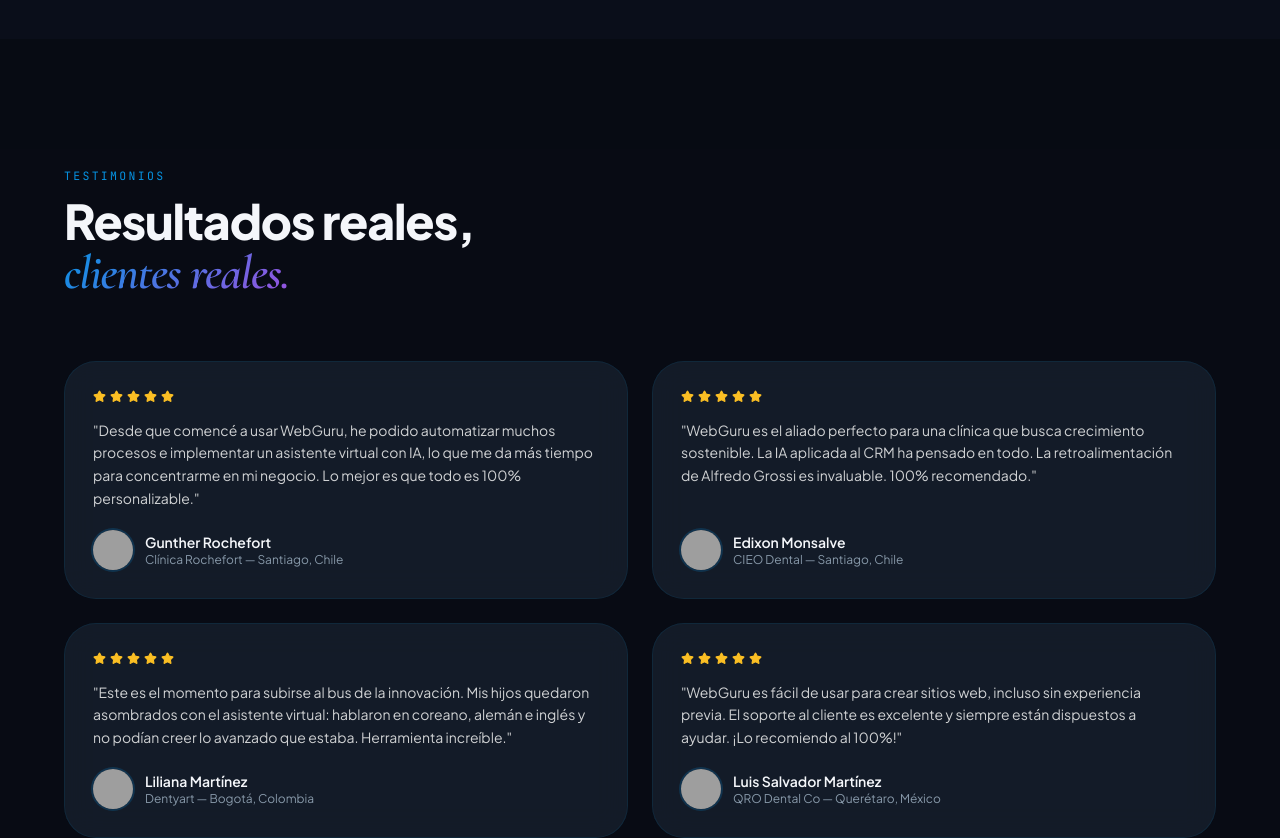
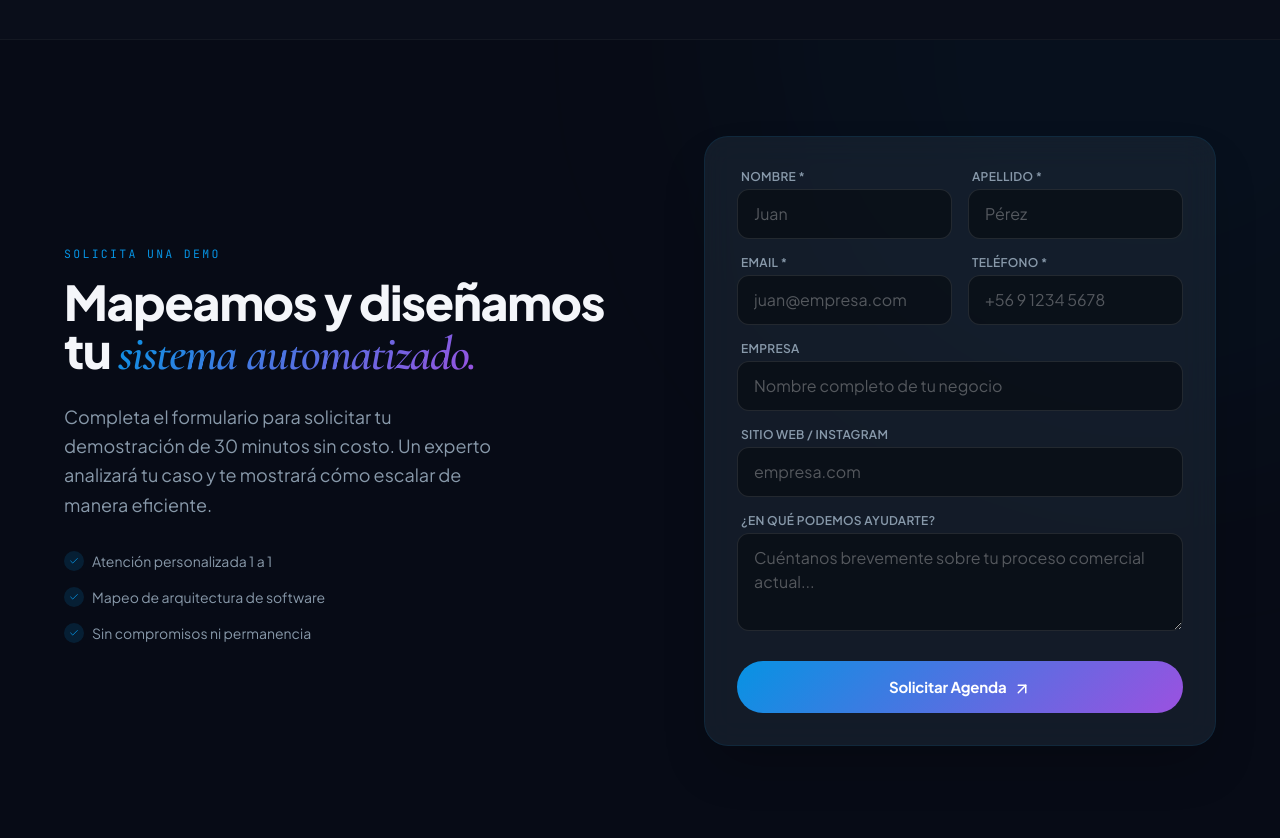
Before and after one commit to zlush/webguru-landing-cinematica, a React (Vite) app: page / in a window 1280 px wide. Shown: the part 5440-6278 px from the top of the page. Built offline with nearby package versions, Linux system fonts and the light colour scheme; grey boxes are pictures that could not be loaded.

Commit message:
Refactor form & append Chat Widget

```diff
--- a/src/App.jsx
+++ b/src/App.jsx
@@ -1077,9 +1077,162 @@
 /* ──────────────────────────────────────────
    CTA
 ────────────────────────────────────────── */
+/* ──────────────────────────────────────────
+   FORMULARIO / LEADCONNECTOR
+────────────────────────────────────────── */
+/* ──────────────────────────────────────────
+   FORMULARIO / LEADCONNECTOR
+────────────────────────────────────────── */
+function ContactFormSection() {
+  const [status, setStatus] = useState('idle')
+
+  const handleSubmit = async (e) => {
+    e.preventDefault()
+    setStatus('loading')
+
+    const formData = new FormData(e.target)
+    let websiteUrl = formData.get('website')?.toString().trim() || ''
+
+    // Auto-añadir http:// si falta y el usuario escribió algo
+    if (websiteUrl && !/^https?:\/\//i.test(websiteUrl)) {
+      websiteUrl = 'https://' + websiteUrl
+    }
+
+    const payload = {
+      firstName: formData.get('firstName'),
+      lastName: formData.get('lastName'),
+      email: formData.get('email'),
+      phone: formData.get('phone'),
+      companyName: formData.get('companyName'),
+      website: websiteUrl,
+      message: formData.get('message')
+    }
+
+    try {
+      await fetch('https://services.leadconnectorhq.com/hooks/LkfSBtiKQRBvcEILtZlA/webhook-trigger/74e5b345-12b3-485d-aab6-60050adab8f1', {
+        method: 'POST',
+        headers: { 'Content-Type': 'application/json' },
+        body: JSON.stringify(payload)
+      })
+      setStatus('success')
+      e.target.reset()
+    } catch (error) {
+      console.error(error)
+      setStatus('error')
+    }
+  }
+
+  return (
+    <section id="contacto" className="py-24 px-6 md:px-12 relative overflow-hidden bg-wg-darker/30 border-y border-white/5">
+      <div className="absolute top-0 right-0 w-[800px] h-[800px] bg-wg-blue/5 rounded-full blur-[120px] -translate-y-1/2 translate-x-1/3 -z-10" />
+
+      <div className="max-w-6xl mx-auto flex flex-col lg:flex-row gap-16 items-center">
+        {/* Left Side: Copy */}
+        <div className="flex-1 text-center lg:text-left">
+          <span className="section-label mb-4 block lg:inline-block">Solicita una Demo</span>
+          <h2 className="font-sans font-extrabold text-4xl md:text-5xl tracking-tight leading-none mb-6">
+            Mapeamos y diseñamos tu <span className="font-serif italic font-semibold wg-gradient-text">sistema automatizado.</span>
+          </h2>
+          <p className="text-wg-muted text-lg max-w-md mx-auto lg:mx-0 leading-relaxed mb-8">
+            Completa el formulario para solicitar tu demostración de 30 minutos sin costo. Un experto analizará tu caso y te mostrará cómo escalar de manera eficiente.
+          </p>
+          <div className="hidden lg:flex flex-col gap-4 text-sm text-wg-muted">
+            <div className="flex items-center gap-2">
+              <div className="w-5 h-5 rounded-full bg-wg-blue/15 flex items-center justify-center flex-shrink-0"><Check size={10} className="text-wg-blue" /></div>
+              Atención personalizada 1 a 1
+            </div>
+            <div className="flex items-center gap-2">
+              <div className="w-5 h-5 rounded-full bg-wg-blue/15 flex items-center justify-center flex-shrink-0"><Check size={10} className="text-wg-blue" /></div>
+              Mapeo de arquitectura de software
+            </div>
+            <div className="flex items-center gap-2">
+              <div className="w-5 h-5 rounded-full bg-wg-blue/15 flex items-center justify-center flex-shrink-0"><Check size={10} className="text-wg-blue" /></div>
+              Sin compromisos ni permanencia
+            </div>
+          </div>
+        </div>
+
+        {/* Right Side: Form */}
+        <div className="w-full max-w-lg">
+          <div className="card-surface p-8 rounded-3xl border border-white/10 shadow-2xl relative">
+            {status === 'success' ? (
+              <div className="text-center py-12">
+                <div className="w-16 h-16 bg-emerald-500/20 text-emerald-400 rounded-full flex items-center justify-center mx-auto mb-6">
+                  <Check size={32} />
+                </div>
+                <h3 className="text-2xl font-bold mb-2">¡Solicitud enviada!</h3>
+                <p className="text-wg-muted">Nuestro equipo de expertos te contactará a la brevedad para coordinar la demostración.</p>
+                <button onClick={() => setStatus('idle')} className="mt-8 btn btn-outline w-full justify-center">Enviar otra solicitud</button>
+              </div>
+            ) : (
+              <form onSubmit={handleSubmit} className="flex flex-col gap-4">
+                <div className="grid grid-cols-2 gap-4">
+                  <div>
+                    <label className="block text-xs font-semibold text-wg-muted mb-1 ml-1 uppercase tracking-wide">Nombre *</label>
+                    <input required name="firstName" type="text" className="w-full bg-black/40 border border-white/10 rounded-xl px-4 py-3 text-white placeholder-white/30 focus:outline-none focus:border-wg-blue/50 focus:ring-1 focus:ring-wg-blue/50 transition-all" placeholder="Juan" />
+                  </div>
+                  <div>
+                    <label className="block text-xs font-semibold text-wg-muted mb-1 ml-1 uppercase tracking-wide">Apellido *</label>
+                    <input required name="lastName" type="text" className="w-full bg-black/40 border border-white/10 rounded-xl px-4 py-3 text-white placeholder-white/30 focus:outline-none focus:border-wg-blue/50 focus:ring-1 focus:ring-wg-blue/50 transition-all" placeholder="Pérez" />
+                  </div>
+                </div>
+
+                <div className="grid grid-cols-1 md:grid-cols-2 gap-4">
+                  <div>
+                    <label className="block text-xs font-semibold text-wg-muted mb-1 ml-1 uppercase tracking-wide">Email *</label>
+                    <input required name="email" type="email" className="w-full bg-black/40 border border-white/10 rounded-xl px-4 py-3 text-white placeholder-white/30 focus:outline-none focus:border-wg-blue/50 focus:ring-1 focus:ring-wg-blue/50 transition-all" placeholder="juan@empresa.com" />
+                  </div>
+                  <div>
+                    <label className="block text-xs font-semibold text-wg-muted mb-1 ml-1 uppercase tracking-wide">Teléfono *</label>
+                    <input required name="phone" type="tel" className="w-full bg-black/40 border border-white/10 rounded-xl px-4 py-3 text-white placeholder-white/30 focus:outline-none focus:border-wg-blue/50 focus:ring-1 focus:ring-wg-blue/50 transition-all" placeholder="+56 9 1234 5678" />
+                  </div>
+                </div>
+
+                <div>
+                  <label className="block text-xs font-semibold text-wg-muted mb-1 ml-1 uppercase tracking-wide">Empresa</label>
+                  <input name="companyName" type="text" className="w-full bg-black/40 border border-white/10 rounded-xl px-4 py-3 text-white placeholder-white/30 focus:outline-none focus:border-wg-blue/50 focus:ring-1 focus:ring-wg-blue/50 transition-all" placeholder="Nombre completo de tu negocio" />
+                </div>
+
+                <div>
+                  <label className="block text-xs font-semibold text-wg-muted mb-1 ml-1 uppercase tracking-wide">Sitio Web / Instagram</label>
+                  <input name="website" type="text" className="w-full bg-black/40 border border-white/10 rounded-xl px-4 py-3 text-white placeholder-white/30 focus:outline-none focus:border-wg-blue/50 focus:ring-1 focus:ring-wg-blue/50 transition-all" placeholder="empresa.com" />
+                </div>
+
+                <div>
+                  <label className="block text-xs font-semibold text-wg-muted mb-1 ml-1 uppercase tracking-wide">¿En qué podemos ayudarte?</label>
+                  <textarea name="message" rows="3" className="w-full bg-black/40 border border-white/10 rounded-xl px-4 py-3 text-white placeholder-white/30 focus:outline-none focus:border-wg-blue/50 focus:ring-1 focus:ring-wg-blue/50 transition-all" placeholder="Cuéntanos brevemente sobre tu proceso comercial actual..."></textarea>
+                </div>
+
+                <button
+                  type="submit"
+                  disabled={status === 'loading'}
+                  className="mt-2 btn btn-primary w-full justify-center py-4 text-base relative overflow-hidden group">
+                  <span className={`transition-all duration-300 ${status === 'loading' ? 'opacity-0 translate-y-4' : 'opacity-100 translate-y-0'}`}>
+                    Solicitar Agenda <ArrowUpRight size={18} className="inline-block ml-1" />
+                  </span>
+
+                  {status === 'loading' && (
+                    <div className="absolute inset-0 flex items-center justify-center">
+                      <div className="w-5 h-5 border-2 border-white/30 border-t-white rounded-full animate-spin" />
+                    </div>
+                  )}
+                </button>
+                {status === 'error' && <p className="text-red-400 text-xs text-center mt-2">Hubo un error al enviar el formulario. Verifica tu conexión.</p>}
+              </form>
+            )}
+          </div>
+        </div>
+      </div>
+    </section>
+  )
+}
+
+/* ──────────────────────────────────────────
+   CTA FINAL
+────────────────────────────────────────── */
 function CTAStrip() {
   return (
-    <section id="contacto" className="py-32 px-6 md:px-12 text-center relative overflow-hidden">
+    <section className="py-32 px-6 md:px-12 text-center relative overflow-hidden">
       {/* Guru cartoon — subtle background character */}
       <div className="absolute bottom-0 left-1/2 -translate-x-1/2 z-0 opacity-8 pointer-events-none select-none hidden md:block" style={{ width: '320px' }}>
         <img src="/guru-cartoon.png" alt="" className="w-full h-auto" style={{ filter: 'brightness(0.5) saturate(0.4)' }} />
@@ -1095,16 +1248,11 @@
           <span className="font-serif italic font-semibold wg-gradient-text">con menos esfuerzo.</span>
         </h2>
         <p className="text-wg-muted text-xl mb-12 max-w-lg mx-auto leading-relaxed">
-          30 minutos de consultoría gratuita. Mapeamos tus procesos y diseñamos tu sistema automatizado.
+          Estamos listos para implementar tus flujos de ventas, automatizar tus citas y multiplicar tus resultados.
         </p>
         <div className="flex flex-wrap gap-4 justify-center">
-          <a href="https://api.whatsapp.com/send/?phone=56945613260&text=Quiero+saber+más+de+WebGuru"
-            target="_blank" rel="noreferrer"
-            className="btn btn-primary text-lg px-8 py-4">
+          <a href="#contacto" className="btn btn-primary text-lg px-8 py-4">
             Agendar consultoría gratis <ArrowUpRight size={18} />
-          </a>
-          <a href="mailto:contacto@webguru.cl" className="btn btn-outline text-lg px-8 py-4">
-            contacto@webguru.cl
           </a>
         </div>
       </div>
@@ -1347,6 +1495,7 @@
       <Features />
       <Philosophy />
       <Protocol />
+      <ContactFormSection />
       <Testimonials />
       <Pricing />
       <Resources />
```
Also changed, not shown: index.html (+16 -4 lines).
